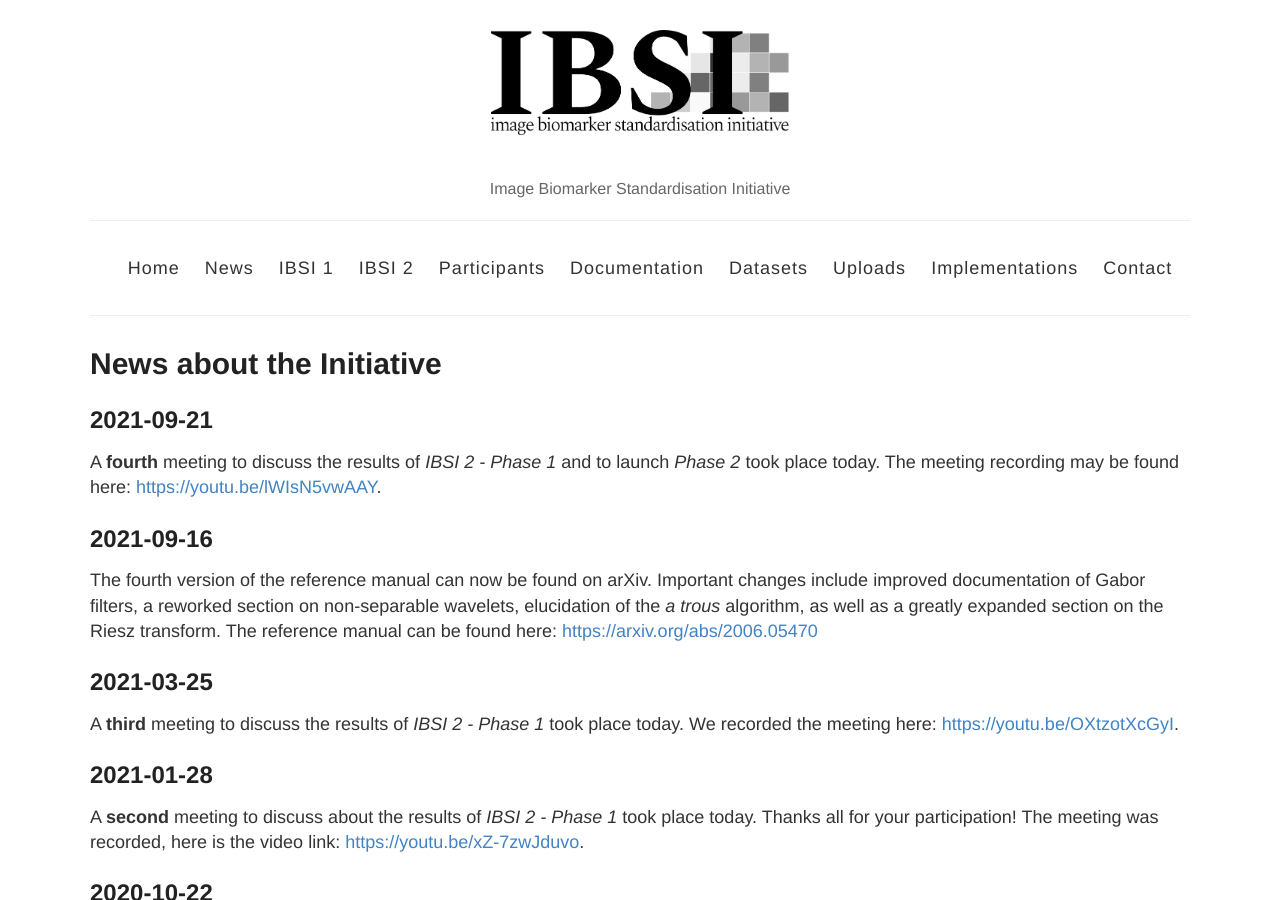
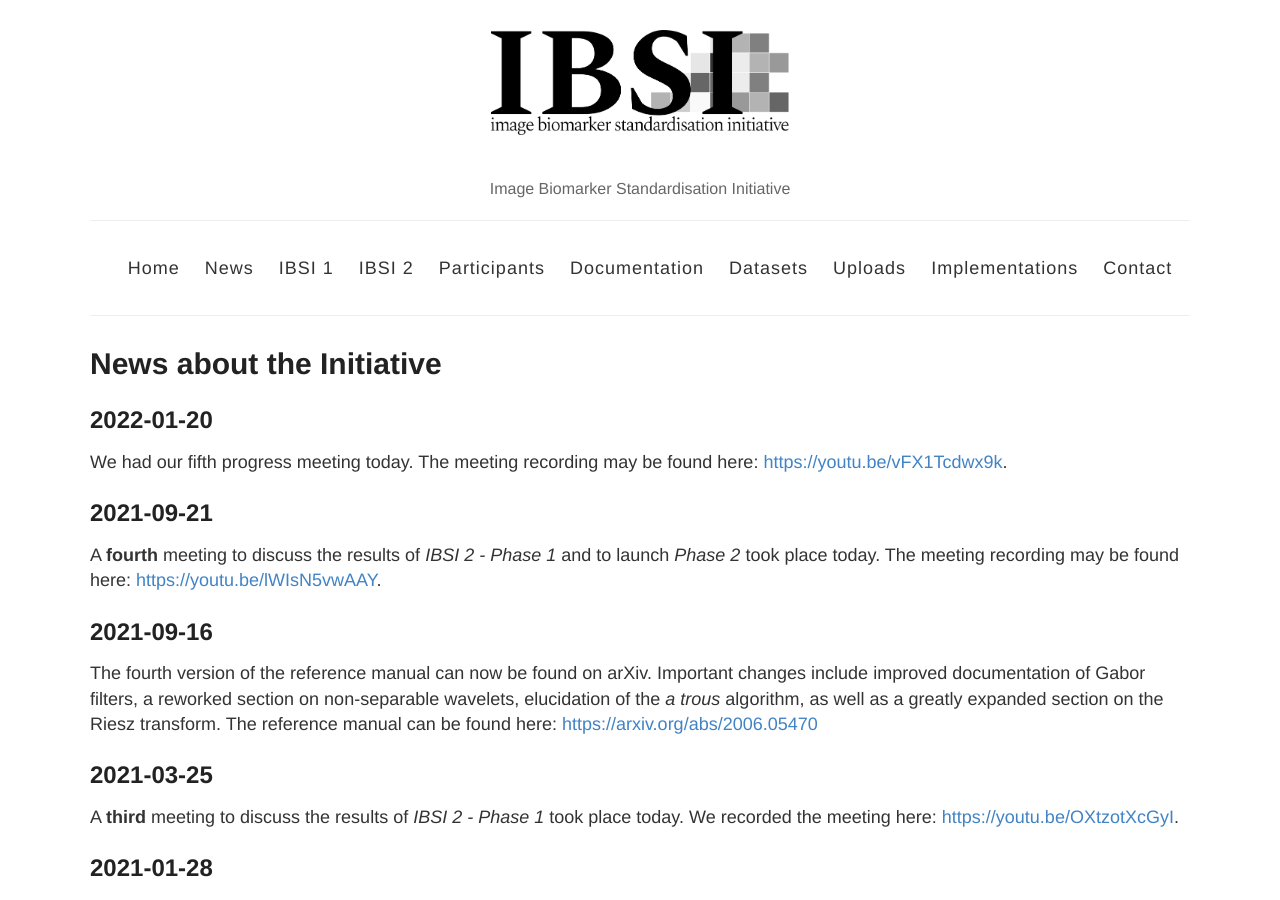
Before and after one commit to theibsi/theibsi.github.io, a Jekyll site: the page built from news.html, in a window 1280 px wide and 900 px high. Built offline with Jekyll 4.4.1, drawn with Linux system fonts in a browser that asks for light colours.

Commit message:
Added fifth meeting.

```diff
--- a/news.html
+++ b/news.html
@@ -7,6 +7,14 @@ permalink: /news/
 <h1>
   News about the Initiative
 </h1>
+
+<section title="news">
+  <div class="news-item">
+    <h2>2022-01-20</h2>
+    <p>
+      We had our fifth progress meeting today. The meeting recording may be found here: <a href="https://youtu.be/vFX1Tcdwx9k">https://youtu.be/vFX1Tcdwx9k</a>.
+    </p>
+  </div>
 
 <section title="news">
   <div class="news-item">
```
